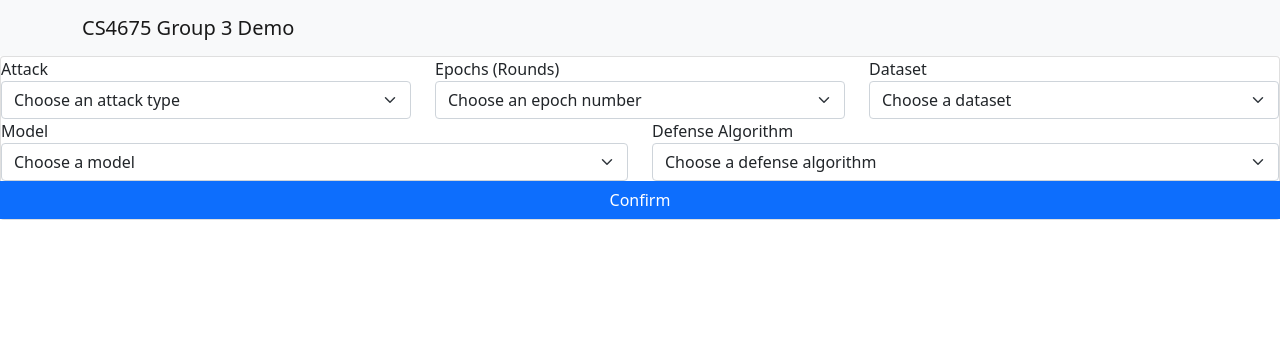
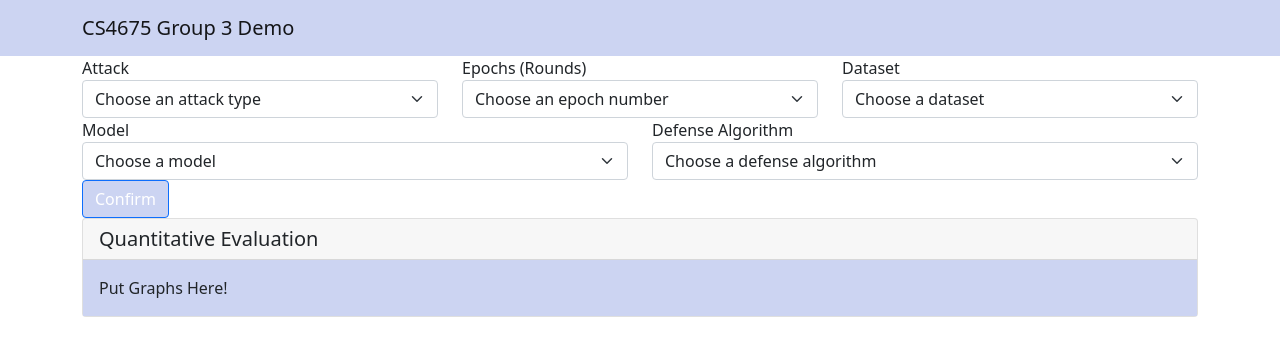
Before and after one commit to Phildesro123/CS4675-DistributedDataPoisoning, a React (Create React App) app: page / in a window 1280 px wide. Shown: the top 356 px of the page. Built offline with nearby package versions, Linux system fonts and the light colour scheme.

Commit message:
ui changes

```diff
--- a/src/App.js
+++ b/src/App.js
@@ -2,6 +2,8 @@ import logo from './logo.svg';
 import '../node_modules/bootstrap/dist/css/bootstrap.min.css'
 import Header from './components/header';
 import Options from './components/options';
+import Results from './components/results';
+import { Container } from "react-bootstrap";
 
 
 function App() {
@@ -9,7 +11,10 @@ function App() {
     <div className="App">
 
       < Header />
+      <Container>
       <Options/>
+      <Results/>
+      </Container>
     </div>
   );
 }
--- a/src/components/header.js
+++ b/src/components/header.js
@@ -3,7 +3,7 @@ import { Navbar, Container } from "react-bootstrap";
 function Header() {
     return (
       <div className="Header">
-        <Navbar bg ="light">
+        <Navbar style={{ backgroundColor: "#CCD4F2" }}>
             <Container>
                 <Navbar.Brand>CS4675 Group 3 Demo</Navbar.Brand>
             </Container>
--- a/src/components/options.js
+++ b/src/components/options.js
@@ -36,9 +36,9 @@ class Options extends Component {
   render() {
     return (
       <div className="Controls">
-        <Card>
+
         <Form>
-          <Row>
+          <Row style={{paddingVertical:10}}>
             <Col >
             Attack
             <Form.Select value={this.state.selectAttack} onChange={this.selectChange.bind(this)} aria-label={`Choose an attack type`}>
@@ -67,7 +67,7 @@ class Options extends Component {
           </Form.Select>
           </Col>
           </Row>
-          <Row>
+          <Row style={{paddingVertical:10}}>
           <Col>
           Model
           <Form.Select aria-label={`Choose the attack type`} >
@@ -85,12 +85,17 @@ class Options extends Component {
             })}
           </Form.Select>
           </Col>
-          <Button type="button" onClick={()=>console.log('rest')}>Confirm</Button>
 
           </Row>
 
+          <Row className="mt-20">
+            <Col>
+              <Button style={{ backgroundColor: "#CCD4F2" }} type="button" onClick={()=>console.log('rest')}>Confirm</Button>
+            </Col>
+          </Row>
+
         </Form>
-        </Card>
+
       </div>
     )
   }
--- a/src/components/results.js
+++ b/src/components/results.js
@@ -0,0 +1,15 @@
+import { Card } from "react-bootstrap";
+
+function Results() {
+    return (
+      <div className="Results">
+        <Card>
+            <Card.Header as="h5">Quantitative Evaluation</Card.Header>
+            <Card.Body style={{ backgroundColor: "#CCD4F2" }}>
+                Put Graphs Here!
+            </Card.Body>
+        </Card>
+      </div>
+    );
+  }
+export default Results;
```
